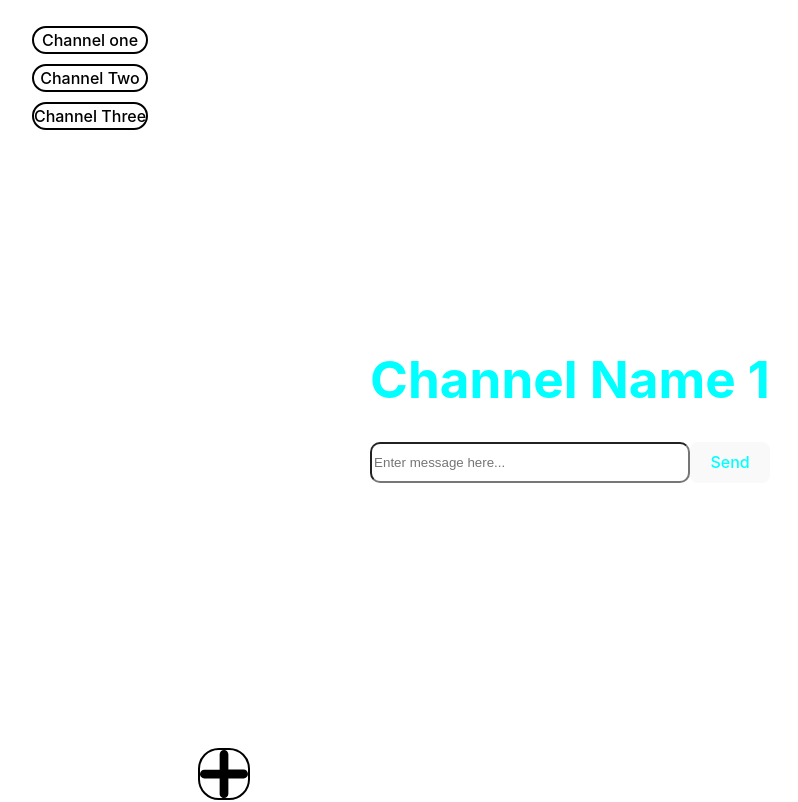
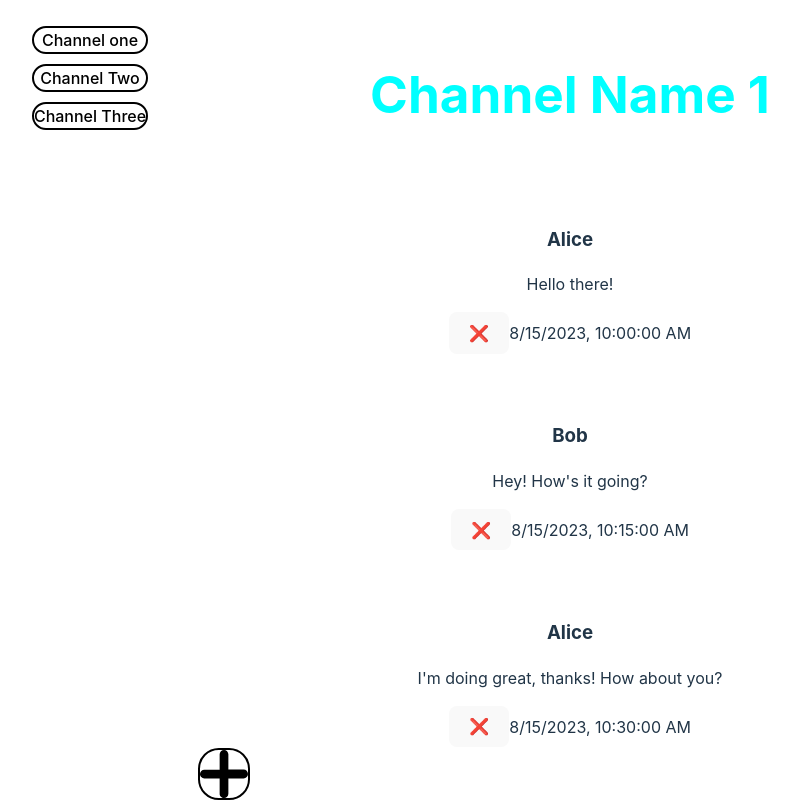
Before and after one commit to Gome510/keeping-tabs, a React (Vite) app: page / in a window 1280 px wide. Shown: the top 802 px of the page, without its empty margins (70-868 px from the left). Built offline with nearby package versions, Linux system fonts and the light colour scheme; the HTML template or start-up script is replaced by a standard one.

Commit message:
Merge Messages, Sidebar, and Channel headers together

```diff
--- a/src/components/MainContent/MainContent.jsx
+++ b/src/components/MainContent/MainContent.jsx
@@ -1,5 +1,6 @@
-import ChannelHeader from './ChannelHeader';
-import EnterText from './EnterText';
+import ChannelHeader from "./ChannelHeader";
+import EnterText from "./EnterText";
+import Messages from "./Messages/Messages";
 
 const MainContent = () => {
   const currentChannel = "Channel Name 1";
@@ -8,7 +9,9 @@ const MainContent = () => {
   return (
     <>
       <ChannelHeader channelName={currentChannel}></ChannelHeader>
-      <main></main>
+      <main>
+        <Messages />
+      </main>
       <EnterText />
     </>
   );
--- a/src/components/Messages.jsx
+++ b/src/components/MainContent/Messages/Messages.jsx
@@ -1,6 +1,6 @@
 import React from "react";
 import Message from "./Message"
-import messageData from "../assets/message-data.json";
+import messageData from "../../../assets/message-data.json";
 
 
 export default function Messages(){
```
Also changed, not shown: src/components/MainContent.jsx (added), src/components/MainContent/Message.jsx (deleted), src/components/MainContent/Messages/Message.jsx (renamed from src/components/Message.jsx).
